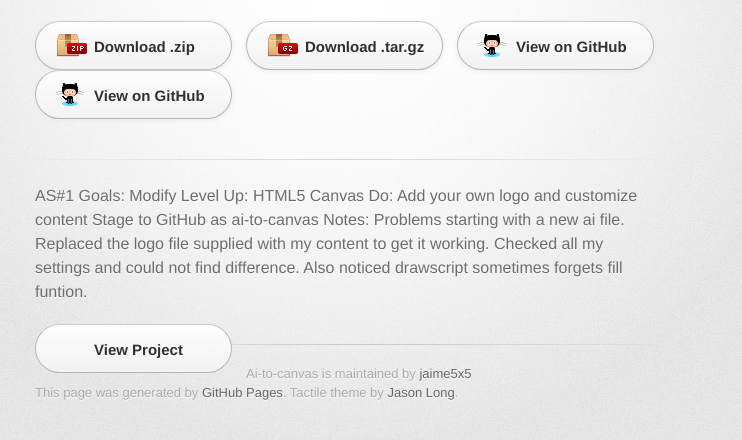
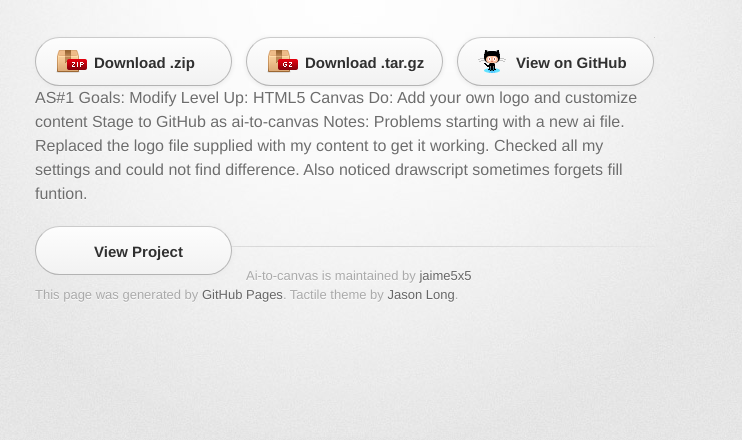
Before and after one commit to jaime5x5/ai-to-canvas, a plain HTML site: page index.html in a window 1280 px wide. Shown: the part 136-576 px from the top of the page, without its empty margins (295-1037 px from the left). Drawn offline with Linux system fonts and the light colour scheme; a web font is replaced by a local one.

Commit message:
Update index.html

```diff
--- a/index.html
+++ b/index.html
@@ -26,9 +26,6 @@
           <a href="https://github.com/jaime5x5/ai-to-canvas/zipball/master" id="download-zip" class="button"><span>Download .zip</span></a>
           <a href="https://github.com/jaime5x5/ai-to-canvas/tarball/master" id="download-tar-gz" class="button"><span>Download .tar.gz</span></a>
           <a href="https://github.com/jaime5x5/ai-to-canvas" id="view-on-github" class="button"><span>View on GitHub</span></a>
-          <a href="https://github.com/jaime5x5/ai-to-canvas" id="view-on-github" class="button"><span>View on GitHub</span></a>
-        </section>
-
         <hr>
 
         <section id="main_content">
```
